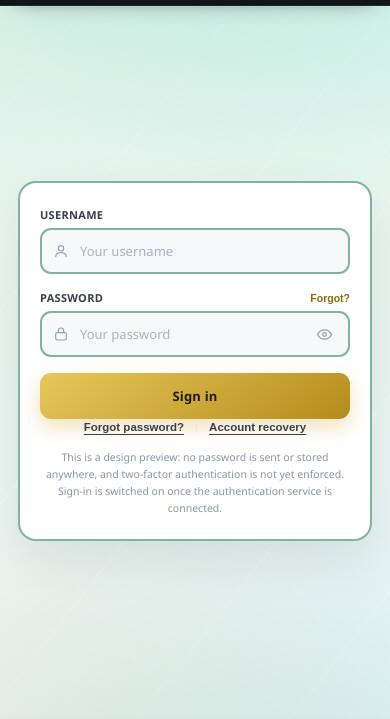
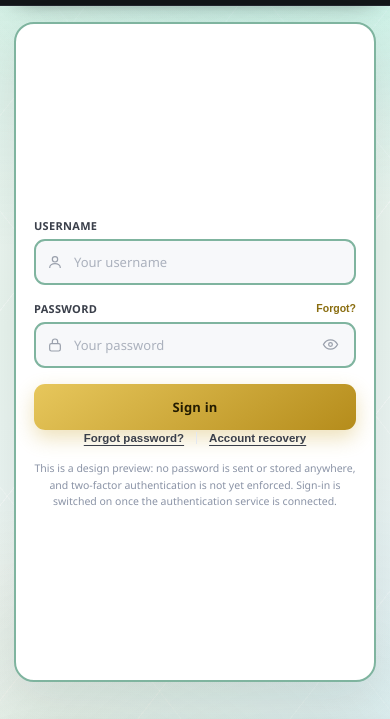
Before and after one commit to wwwmaryemmanuel01/golden-loan-services, a website: page login.html in a window 390 px wide. Shown: the part 80-799 px from the top of the page. Drawn offline with Linux system fonts and the light colour scheme.

Commit message:
Put the whole login page inside the green border as one card: brand panel and form framed together
Co-authored-by: arena-agent <297053741+arena-agent@users.noreply.github.com>

```diff
--- a/login.html
+++ b/login.html
@@ -22,7 +22,15 @@
     font-family:"Segoe UI",Roboto,-apple-system,"Helvetica Neue",Arial,sans-serif;
     font-size:14px;-webkit-font-smoothing:antialiased;
   }
-  .lg-wrap{display:grid;grid-template-columns:1.05fr .95fr;min-height:calc(100vh - 152px)}
+  .lg-wrap{display:flex;justify-content:center;padding:24px 26px;
+    min-height:calc(100vh - 152px)}
+  /* the whole login page — brand panel and form — sits inside one bordered card */
+  .lg-frame{
+    display:grid;grid-template-columns:1.05fr .95fr;width:100%;max-width:1240px;
+    background:#fff;border:2.5px solid #7FB49F;border-radius:20px;overflow:hidden;
+    box-shadow:0 18px 50px rgba(16,18,24,.09);
+    -webkit-print-color-adjust:exact;print-color-adjust:exact;
+  }
 
   /* ---- left: the brand panel ---- */
   .lg-hero{
@@ -69,12 +77,9 @@
   /* ---- right: the form ---- */
   .lg-panel{
     display:flex;flex-direction:column;justify-content:center;align-items:center;
-    padding:40px 28px;position:relative;
-  }
-  .lg-card{
-    width:100%;max-width:404px;background:#fff;border:2.5px solid #7FB49F;
-    border-radius:18px;padding:30px 30px 26px;box-shadow:0 18px 50px rgba(16,18,24,.09);
-  }
+    padding:40px 32px;position:relative;
+  }
+  .lg-card{width:100%;max-width:404px;padding:6px 0 0}
   .lg-signout{margin-left:auto;display:inline-flex;align-items:center;gap:7px;
     color:#E4C264;text-decoration:none;font-weight:800;font-size:11px;letter-spacing:.4px;
     border:1px solid #2C313B;border-radius:9px;padding:8px 12px;transition:.15s;white-space:nowrap}
@@ -145,13 +150,13 @@
   .lg-sep{width:1px;height:12px;background:var(--line)}
 
   @media (max-width:980px){
-    .lg-wrap{grid-template-columns:1fr}
+    .lg-wrap{padding:16px 14px}
+    .lg-frame{grid-template-columns:1fr}
     .lg-hero{padding:32px 26px 30px;order:2}
     .lg-hero h1{font-size:23px;margin-top:24px}
     .lg-hero-logo{width:230px}
     .lg-points{margin-top:22px}
     .lg-panel{padding:30px 18px 12px;order:1}
-    .lg-card{padding:24px 20px 22px}
   }
   @media (max-width:560px){
     .lg-hero{display:none}
@@ -1101,6 +1106,7 @@ body[data-gls-module="statements"]           {--gls-accent:#365314}
   </a>
 </header>
 <div class="lg-wrap">
+ <div class="lg-frame">
 
   <aside class="lg-hero">
     <img class="lg-hero-logo" src="assets/logo-dark.png" alt="GOLDEN FINANCIAL SERVICES">
@@ -1170,6 +1176,7 @@ body[data-gls-module="statements"]           {--gls-accent:#365314}
     </div>
 
   </main>
+ </div>
 </div>
 
 <footer class="gls-footer lg-footband">
```
